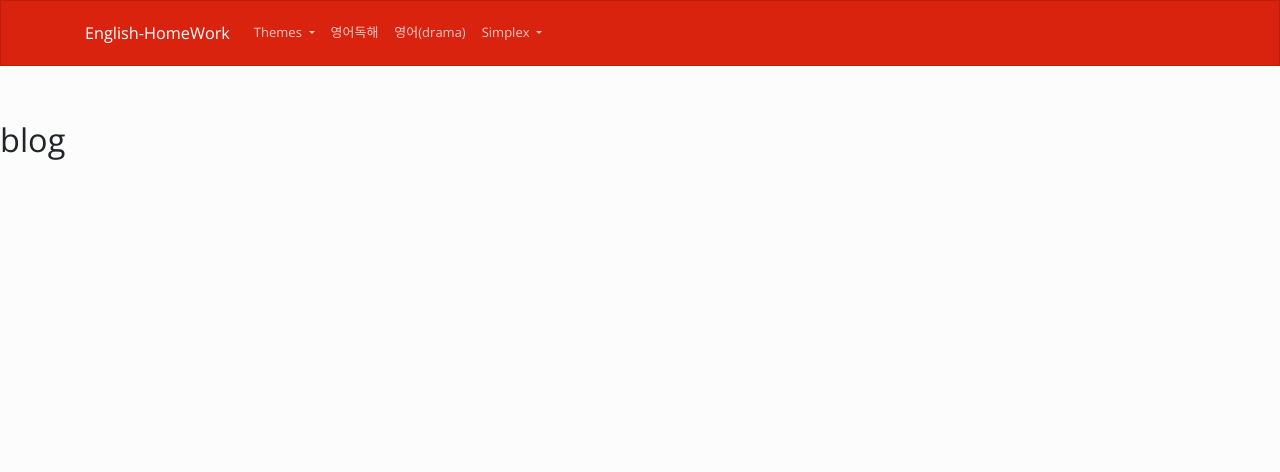
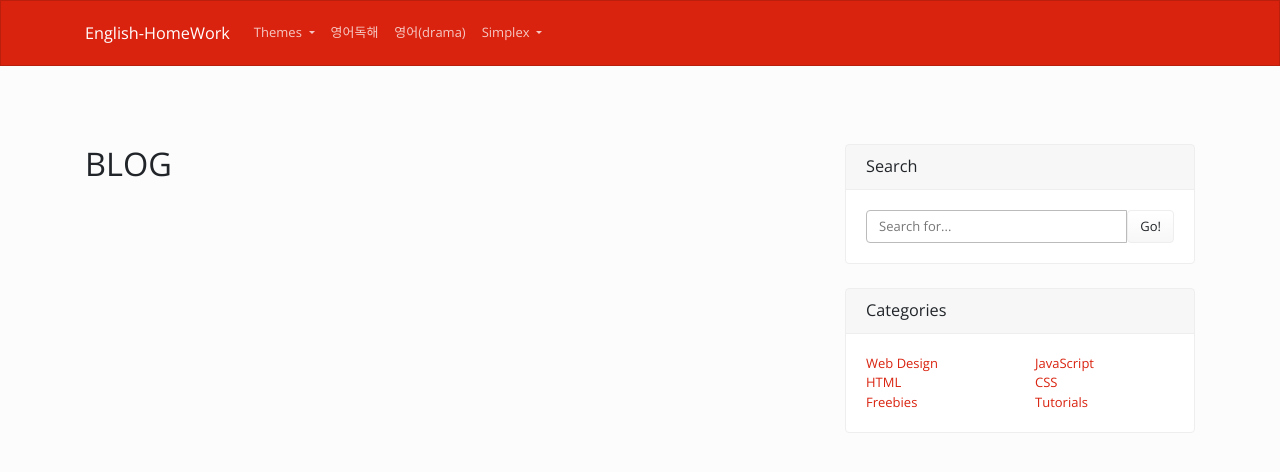
Before and after one commit to choi2han12/django_my_web_last-, a Django app: template blog/templates/blog/post_list.html in a window 1280 px wide. Shown: the top 472 px of the page. Run offline with Django 3.2, Linux system fonts and the light colour scheme; the template is opened without the code that fills it, so the values that code supplies are empty; parts of the project's set-up code (start-up, migrations or seed data) failed here and were passed over; some libraries are stand-ins or nearby versions.

Commit message:
grid on post list

```diff
--- a/blog/templates/blog/post_list.html
+++ b/blog/templates/blog/post_list.html
@@ -3,7 +3,6 @@
 <html lang="KO">
 <head>
     <meta charset="UTF-8">
-    <title>Blog</title>
     <meta name="viewport" content="width=device-width, initial-scale=1">
     <meta http-equiv="X-UA-Compatible" content="IE=edge" />
     <link rel="stylesheet" href="{% static 'blog/bootstrap/bootstrap.css' %}" media="screen">
@@ -70,14 +69,97 @@
         </div>
     </div>
 </div>
-<h1>blog</h1>
+<div class="container">
 
-{% for p in object_list %}
-<h3>{{p.title}}</h3>
-<h3>{{p.content}}</h3>
-<h4>{{p.created}} by {{p.author}}</h4>
-<p>{{p.content}}</p>
-{% endfor %}
+    <div class="row">
+
+        <!-- Blog Entries Column -->
+        <div class="col-md-8">
+
+            <h1 class="my-4">BLOG </h1>
+
+
+
+            {% for p in object_list %}
+            <div class="card mb-4">
+                <img class="card-img-top" src="http://placehold.it/750x300" alt="Card image cap">
+                <div class="card-body">
+                    <h2 class="card-title">{{p.title}}</h2>
+                    <p class="card-text">{{p.content}}</p>
+                    <a href="#" class="btn btn-primary">Read More &rarr;</a>
+                </div>
+                <div class="card-footer text-muted">
+                    Posted {{p.created}} by
+                    <a href="#">{{p.author}}</a>
+                </div>
+            </div>
+            {% endfor%}
+
+
+        </div>
+
+        <!-- Sidebar Widgets Column -->
+        <div class="col-md-4">
+
+            <!-- Search Widget -->
+            <div class="card my-4">
+                <h5 class="card-header">Search</h5>
+                <div class="card-body">
+                    <div class="input-group">
+                        <input type="text" class="form-control" placeholder="Search for...">
+                        <span class="input-group-btn">
+                <button class="btn btn-secondary" type="button">Go!</button>
+              </span>
+                    </div>
+                </div>
+            </div>
+
+            <!-- Categories Widget -->
+            <div class="card my-4">
+                <h5 class="card-header">Categories</h5>
+                <div class="card-body">
+                    <div class="row">
+                        <div class="col-lg-6">
+                            <ul class="list-unstyled mb-0">
+                                <li>
+                                    <a href="#">Web Design</a>
+                                </li>
+                                <li>
+                                    <a href="#">HTML</a>
+                                </li>
+                                <li>
+                                    <a href="#">Freebies</a>
+                                </li>
+                            </ul>
+                        </div>
+                        <div class="col-lg-6">
+                            <ul class="list-unstyled mb-0">
+                                <li>
+                                    <a href="#">JavaScript</a>
+                                </li>
+                                <li>
+                                    <a href="#">CSS</a>
+                                </li>
+                                <li>
+                                    <a href="#">Tutorials</a>
+                                </li>
+                            </ul>
+                        </div>
+                    </div>
+                </div>
+            </div>
+
+
+
+        </div>
+
+    </div>
+    <!-- /.row -->
+
+</div>
+
+
+</div>
 
 <script src="{%static 'blog/_assets/css/js/jquery.min.js' %}"></script>
 <script src="{%static 'blog/_assets/css/js/popper.min.js' %}"></script>
```
